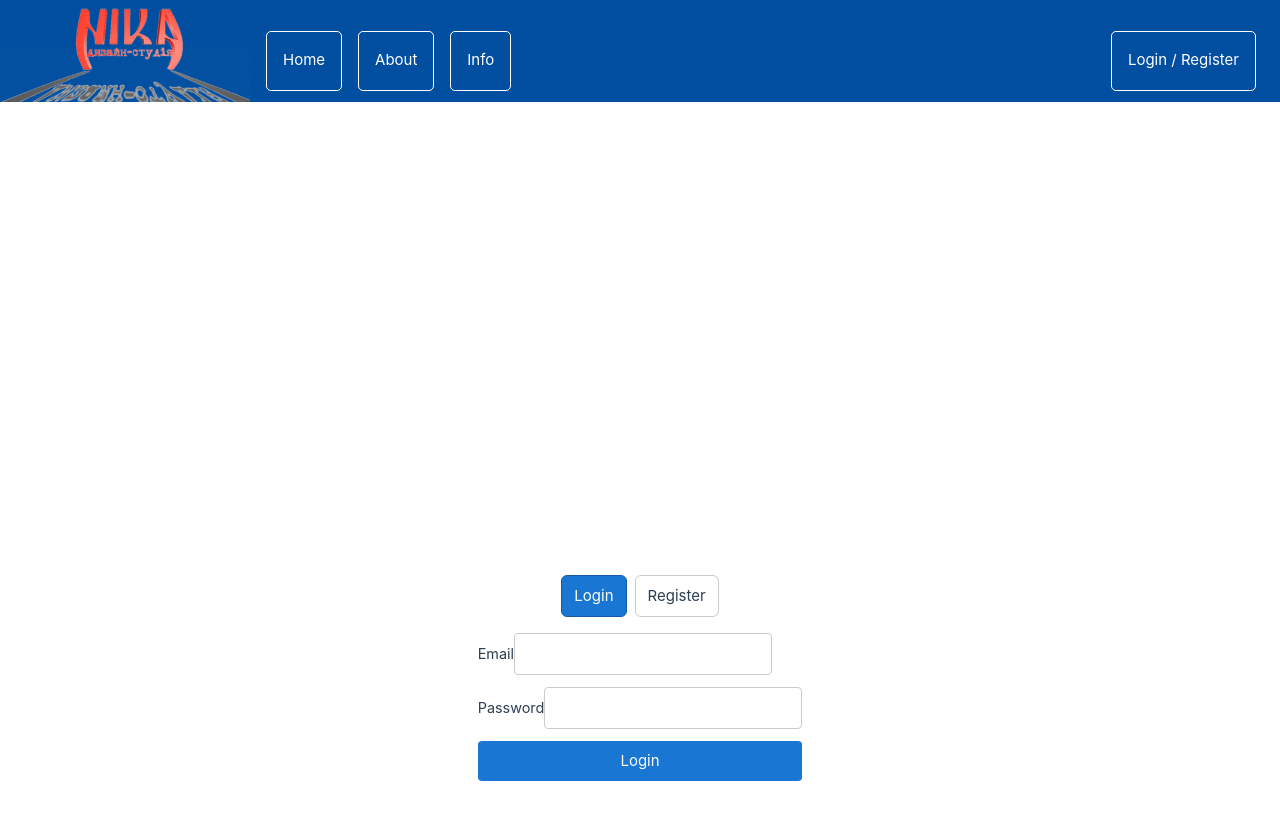
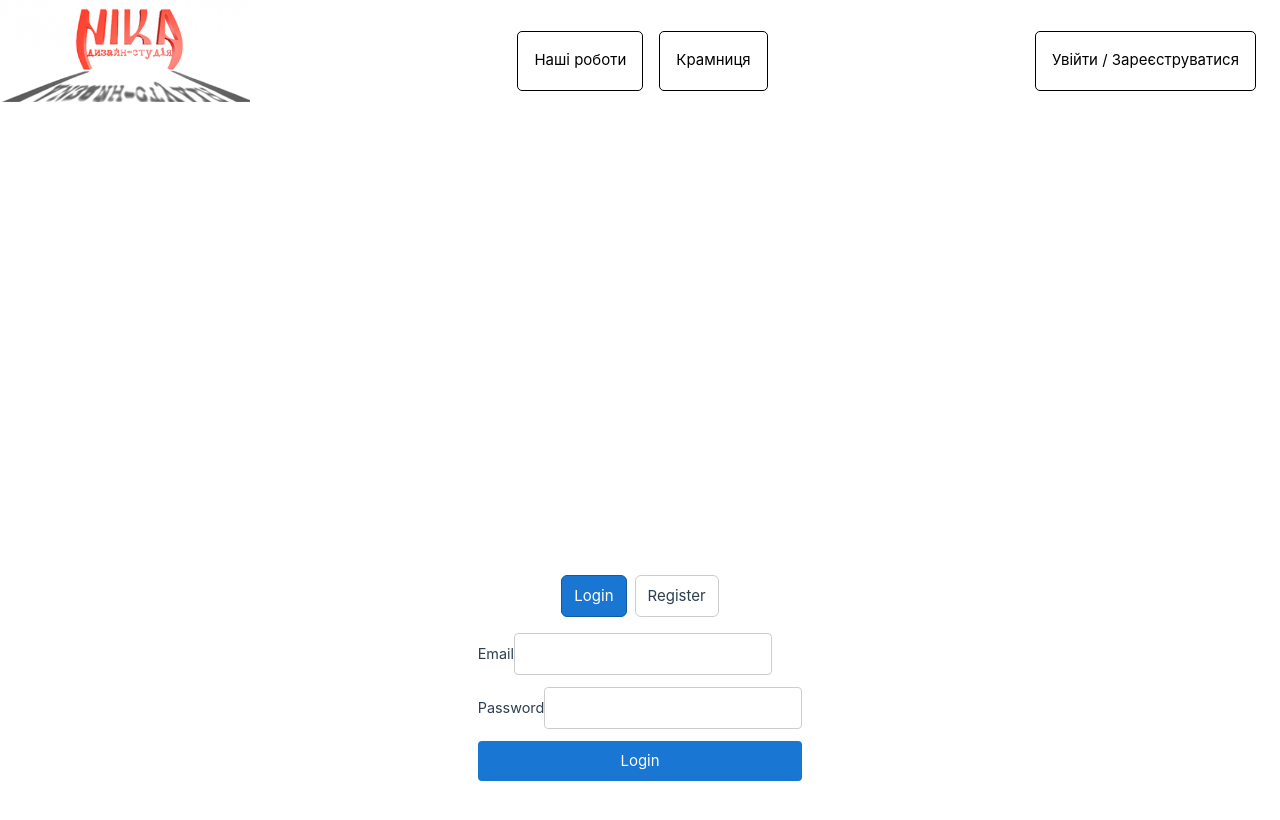
Before and after one commit to NikaIfUA/Nika, a Vue app in the folder frontend/: page /auth in a window 1280 px wide. Shown: the top 820 px of the page. Built offline with nearby package versions, Linux system fonts and the light colour scheme; the HTML template or start-up script is replaced by a standard one.

Commit message:
Changed navbar to white and renamed buttons..

```diff
--- a/frontend/src/components/BaseHeader.vue
+++ b/frontend/src/components/BaseHeader.vue
@@ -1,17 +1,16 @@
 <template>
   <header class="header">
     <nav class="nav-left">
-      <div class="nav-left-inner">
-        <img src="@/assets/logo.png" alt="Logo" class="logo" />
-        <RouterLink to="/">Home</RouterLink>
-        <RouterLink to="/about">About</RouterLink>
-        <RouterLink to="/info">Info</RouterLink>
-        <RouterLink v-if="auth.allowed" to="/admin">Admin</RouterLink>
-      </div>
+      <img src="@/assets/logo.png" alt="Logo" class="logo" />
     </nav>
+    <div class="nav-left-inner">
+      <RouterLink to="/">Наші роботи</RouterLink>
+      <RouterLink to="/shop">Крамниця</RouterLink>
+      <RouterLink v-if="auth.allowed" to="/admin">Адмінка</RouterLink>
+    </div>
     <div class="nav-right">
-      <RouterLink v-if="!isAuthenticated" to="/auth">Login / Register</RouterLink>
-      <RouterLink v-else to="/" class="logout-button" @click.prevent="logout">Logout</RouterLink>
+      <RouterLink v-if="!isAuthenticated" to="/auth">Увійти / Зареєструватися</RouterLink>
+      <RouterLink v-else to="/" class="logout-button" @click.prevent="logout">Вийти</RouterLink>
     </div>
   </header>
 </template>
@@ -33,7 +32,7 @@
 .header {
   height: 120px;
   width: 100vw;
-  background-color: #024ea0;
+  background-color: #FFFFFF;
   color: white;
   display: flex;
   justify-content: space-between;
@@ -61,18 +60,18 @@
 
 .header a {
   height: 60px;
-  color: white;
+  color: #000000;
   text-decoration: none;
   padding: 1rem;
   margin-top: 20px;
-  border: 1px solid white;
+  border: 1px solid #000000;
   text-align: center;
   border-radius: 5px;
 }
 
 .header a:hover {
   background-color: white;
-  color: #007bff;
+  color: #252525;
 }
 
 .logo {
@@ -80,7 +79,7 @@
   height: auto;
 }
 .logout-button {
-  background: #e53e3e;
+  background: #FFFFFF;
   color: white;
   border: none;
   padding: 0.5rem 1rem;
--- a/frontend/src/router/index.ts
+++ b/frontend/src/router/index.ts
@@ -1,7 +1,7 @@
 import { createRouter, createWebHistory } from 'vue-router'
 import { useAuthStore } from '@/stores/auth'
 import TheHomeView from '../views/TheHomeView.vue'
-import TheAboutView from '../views/TheAboutView.vue'
+import TheShopView from '../views/TheShopView.vue'
 import TheInfoView from '../views/TheInfoView.vue'
 
 const router = createRouter({
@@ -13,9 +13,9 @@ const router = createRouter({
       component: TheHomeView,
     },
     {
-      path: '/about',
-      name: 'about',
-      component: TheAboutView,
+      path: '/shop',
+      name: 'shop',
+      component: TheShopView,
     },
     {
       path: '/info',
```
